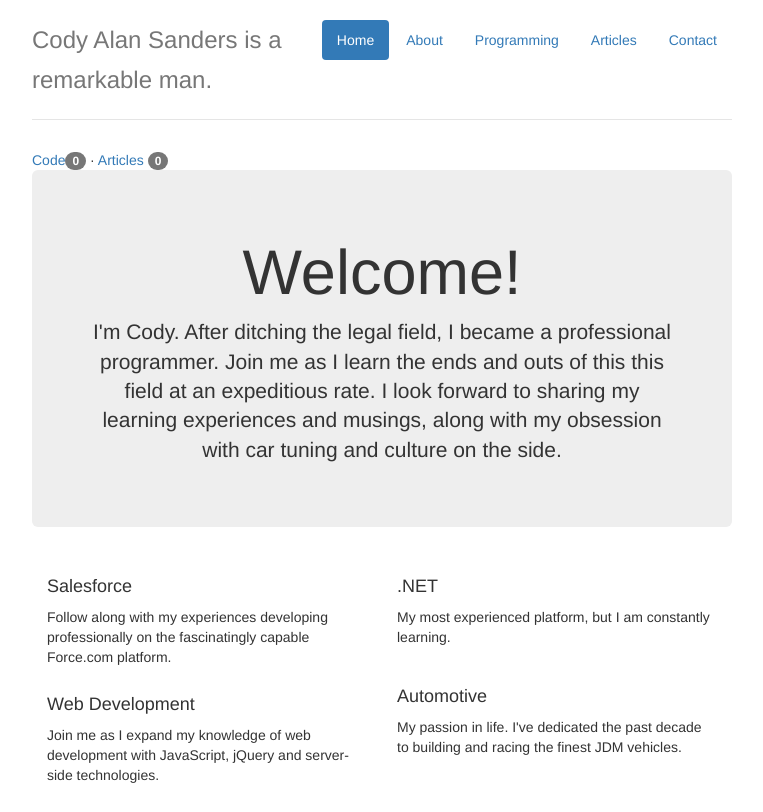
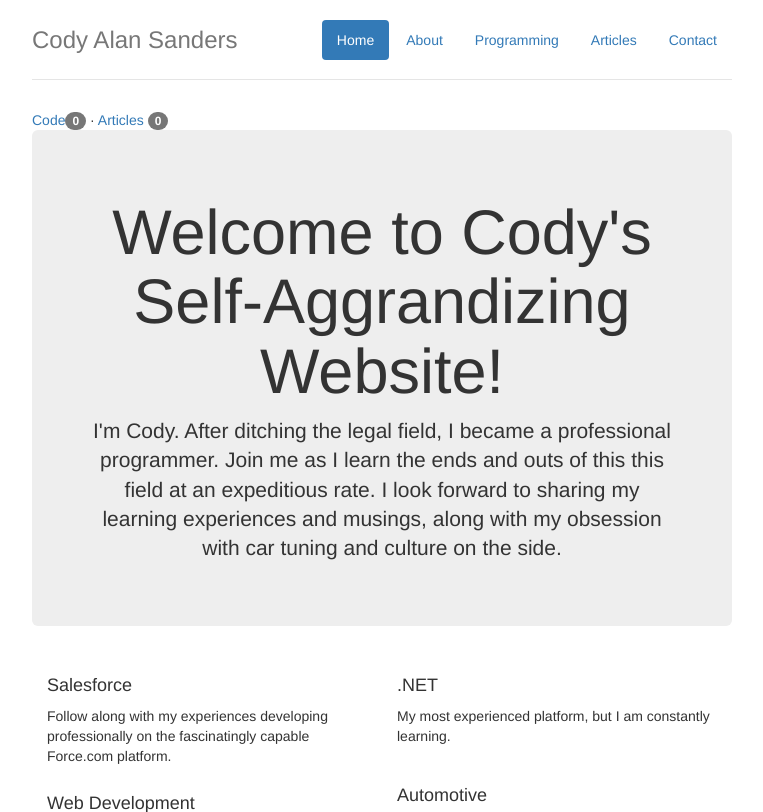
Before and after one commit to CodyAlanSanders/codyalansanders.github.io, a plain HTML site: page index.html in a window 1280 px wide. Shown: the top 812 px of the page, without its empty margins (258-1021 px from the left). Drawn offline with Linux system fonts and the light colour scheme.

Commit message:
Heading
Term

```diff
--- a/index.html
+++ b/index.html
@@ -31,13 +31,13 @@
 			<li role="presentation"><a href="contact.html">Contact</a></li>
           </ul>
         </nav>
-        <h3 class="text-muted">Cody Alan Sanders is a remarkable man.</h3>
+        <h3 class="text-muted">Cody Alan Sanders</h3>
       </div>
 
 	  <a href="programming.html">Code<span class="badge">0</span></a> &middot; <a href="articles.html">Articles <span class="badge">0</span></a>
 
       <div class="jumbotron">
-        <h1>Welcome!</h1>
+        <h1>Welcome to Cody's Self-Aggrandizing Website!</h1>
         <p class="lead">I'm Cody. After ditching the legal field, I became a professional programmer. Join me as I learn the ends and outs of this this field at an expeditious rate. I look forward to sharing my learning experiences and musings, along with my obsession with car tuning and culture on the side.</p>
         <!--<p><a class="btn btn-lg btn-success" href="#" role="button">Sign up today</a></p>-->
       </div>
```
